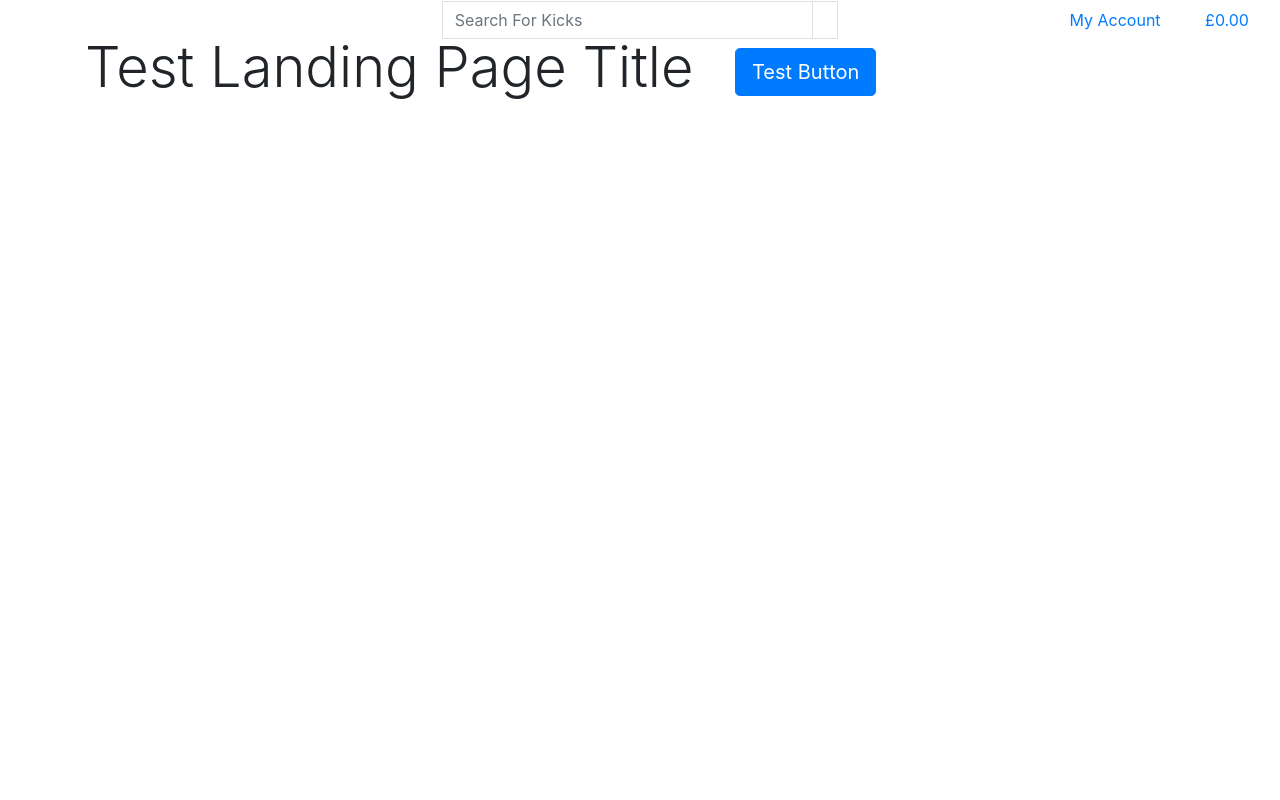
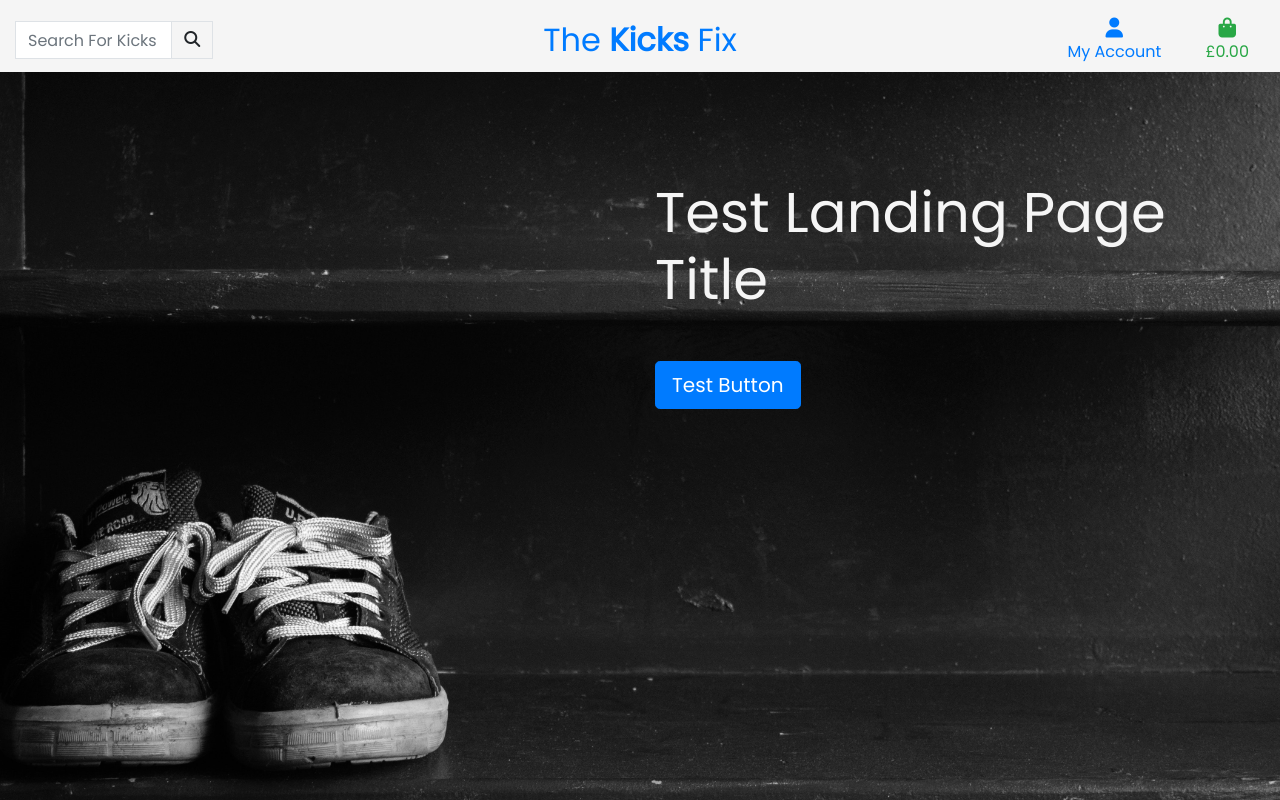
Before and after one commit to RaVeR76/The-Kicks-Fix, a Django app: page / in a window 1280 px wide. Run offline with Django 3.2, Linux system fonts and the light colour scheme; some libraries are stand-ins or nearby versions.

Commit message:
Add hero image & start adding CSS to style main header

```diff
--- a/home/templates/home/index.html
+++ b/home/templates/home/index.html
@@ -11,12 +11,12 @@
 
 {% block content %}
     <div class="container h-100">
-        <div class="row h-100">
-            <div class="col-7 my-auto">
+        <div class="row justify-content-end h-100">
+            <div class="col-7 col-md-6 my-auto">
                 <h1 class="display-4">Test Landing Page Title</h1>
-            </div>
-            <div class="my-5">
-                <a href="" class="btn btn-primary btn-lg">Test Button</a>
+                <div class="my-5">
+                    <a href="" class="btn btn-primary btn-lg">Test Button</a>
+                </div>
             </div>
         </div>
     </div>
--- /dev/null
+++ b/static/css/base.css
@@ -0,0 +1,28 @@
+html {
+    height: 100%
+}
+
+body {
+    background: url('/media/home_dark_hero.jpg') no-repeat center center fixed;
+    background-size: cover;
+    height: calc(100vh - 164px);
+    color: #F5F5F5 ;
+    font-family: 'Poppins';
+}
+
+/* My Colours */
+.my-white-back {
+    background-color: #F5F5F5;
+}
+
+.my-black-back {
+    background-color: #121416;
+}
+
+.my-yellow-back {
+    background-color: #FEE440;
+}
+
+.my-red-back {
+    background-color: #E63746;
+}
--- a/templates/base.html
+++ b/templates/base.html
@@ -15,12 +15,15 @@
 
     {% block corecss %}
         <link rel="stylesheet" href="https://cdn.jsdelivr.net/npm/bootstrap@4.6.0/dist/css/bootstrap.min.css" integrity="sha384-B0vP5xmATw1+K9KRQjQERJvTumQW0nPEzvF6L/Z6nronJ3oUOFUFpCjEUQouq2+l" crossorigin="anonymous">
+        <link rel="stylesheet" href="https://fonts.googleapis.com/css2?family=Lora&family=Poppins&display=swap">
+        <link rel="stylesheet" href="{% static 'css/base.css' %}">
     {% endblock %}
 
     {% block extra_css %}
     {% endblock %}
 
     {% block corejs %}
+        <script src="https://kit.fontawesome.com/2edf70706a.js" crossorigin="anonymous"></script>
         <script src="https://code.jquery.com/jquery-3.5.1.slim.min.js" integrity="sha384-DfXdz2htPH0lsSSs5nCTpuj/zy4C+OGpamoFVy38MVBnE+IbbVYUew+OrCXaRkfj" crossorigin="anonymous"></script>
         <script src="https://cdn.jsdelivr.net/npm/popper.js@1.16.1/dist/umd/popper.min.js" integrity="sha384-9/reFTGAW83EW2RDu2S0VKaIzap3H66lZH81PoYlFhbGU+6BZp6G7niu735Sk7lN" crossorigin="anonymous"></script>
         <script src="https://cdn.jsdelivr.net/npm/bootstrap@4.6.0/dist/js/bootstrap.min.js" integrity="sha384-+YQ4JLhjyBLPDQt//I+STsc9iw4uQqACwlvpslubQzn4u2UU2UFM80nGisd026JF" crossorigin="anonymous"></script>
@@ -34,16 +37,13 @@
   </head>
   <body>
     <header class="container-fluid fixed-top">
-        <div class="row">
-            <div class="col-12 col-lg-4 my-auto py-1 py-lg-0 text-center text-lg-left">
-                <a href="{% url 'home' %}" class="nav-link main-logo-link"></a>
-            </div>
+        <div id="mainnav" class="row my-white-back pt-lg-2 d-none d-lg-flex">
             <div class="col-12 col-lg-4 my-auto py-1 py-lg-0">
                 <form method="GET" action="">
-                    <div class="input-group w-100">
-                        <input type="text" class="form-control border border-black rounded-0" type="text" name="q" placeholder="Search For Kicks">
+                    <div class="input-group w-50">
+                        <input type="text" class="form-control border rounded-0" type="text" name="q" placeholder="Search For Kicks">
                         <div class="input-group-append">
-                          <button class="form-control btn bt-black border border-black rounded-0" type="submit">
+                          <button class="form-control btn border rounded-0" type="submit">
                               <span class="icon">
                                   <i class="fas fa-search"></i>
                               </span>
@@ -53,10 +53,17 @@
 
                 </form>
             </div>
+
+            <div class="col-12 col-lg-4 my-auto py-1 py-lg-0 text-center text-lg-center">
+              <a href="{% url 'home' %}" class="nav-link">
+                  <h2 class="my-0">The <strong>Kicks</strong> Fix</h2>    <!-- Will substitute logo image once I have it designed -->
+              </a>
+            </div>
+
             <div class="col-12 col-lg-4 my-auto py-1 py-lg-0">
                 <ul class="list-inline list-unstyled text-center text-lg-right my-0">
                     <li class="list-inline-item dropdown">
-                        <a href="#" class="text-black nav-link" id="user-account" data-toggle="dropdown" aria-haspopup="true" aria-expanded="false">
+                        <a href="#" class="nav-link" id="user-account" data-toggle="dropdown" aria-haspopup="true" aria-expanded="false">
                             <div class="text-center">
                                 <div><i class="fas fa-user fa-lg"></i></div>
                                 <p class="my-0">My Account</p>
@@ -76,9 +83,9 @@
                         </div>
                     </li>
                     <li class="list-inline-item">
-                        <a href="" class="{% if grand_total %}text-info font-weight-bold{% else %}text-black{% endif %} nav-link">
+                        <a href="" class="{% if grand_total %}text-info font-weight-bold{% else %}text-success{% endif %} nav-link">
                             <div class="text-center">
-                                <div><i class="fas fa-shopping fa-lg"></i></div>
+                                <div><i class="fas fa-shopping-bag fa-lg"></i></div>
                                 <p class="my-0">
                                     {% if grand_total %}
                                         £{{ grand_total|floatformat:2 }}
--- a/the_kicks_fix/settings.py
+++ b/the_kicks_fix/settings.py
@@ -147,6 +147,10 @@ USE_TZ = True
 # https://docs.djangoproject.com/en/3.2/howto/static-files/
 
 STATIC_URL = '/static/'
+STATICFILES_DIRS = (os.path.join(BASE_DIR, 'static'),)
+
+MEDIA_URL = '/media/'
+MEDIA_ROOT = os.path.join(BASE_DIR, 'media')
 
 # Default primary key field type
 # https://docs.djangoproject.com/en/3.2/ref/settings/#default-auto-field
--- a/the_kicks_fix/urls.py
+++ b/the_kicks_fix/urls.py
@@ -15,9 +15,11 @@ Including another URLconf
 """
 from django.contrib import admin
 from django.urls import path, include
+from django.conf import settings
+from django.conf.urls.static import static
 
 urlpatterns = [
     path('admin/', admin.site.urls),
     path('accounts/', include('allauth.urls')),
     path('', include('home.urls')),
-]
+] + static(settings.MEDIA_URL, document_root=settings.MEDIA_ROOT)
```
Also changed, not shown: media/home_dark_hero.jpg (added), media/home_dark_hero_small.jpg (added).
